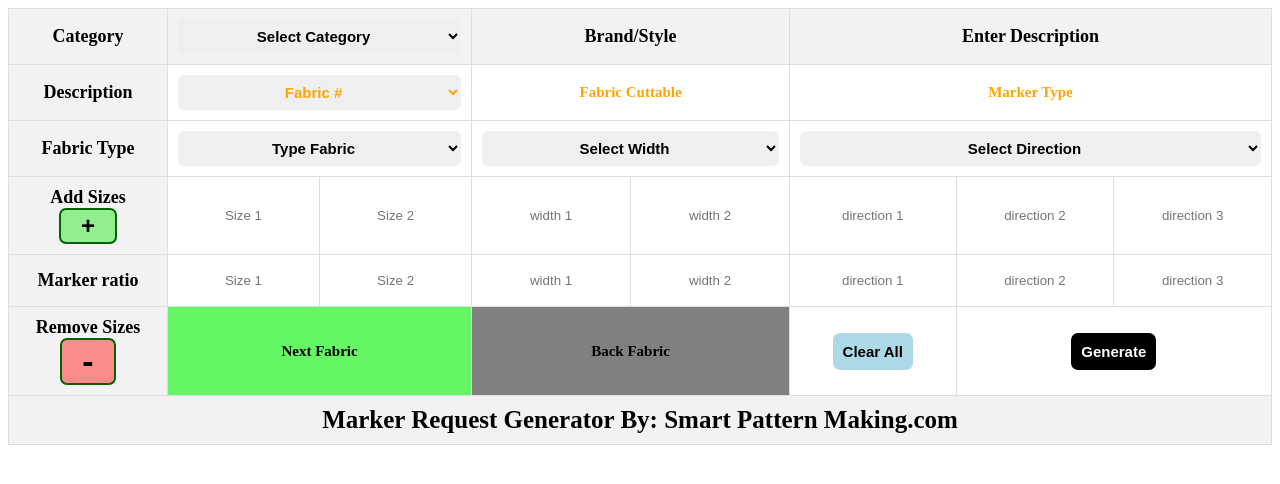
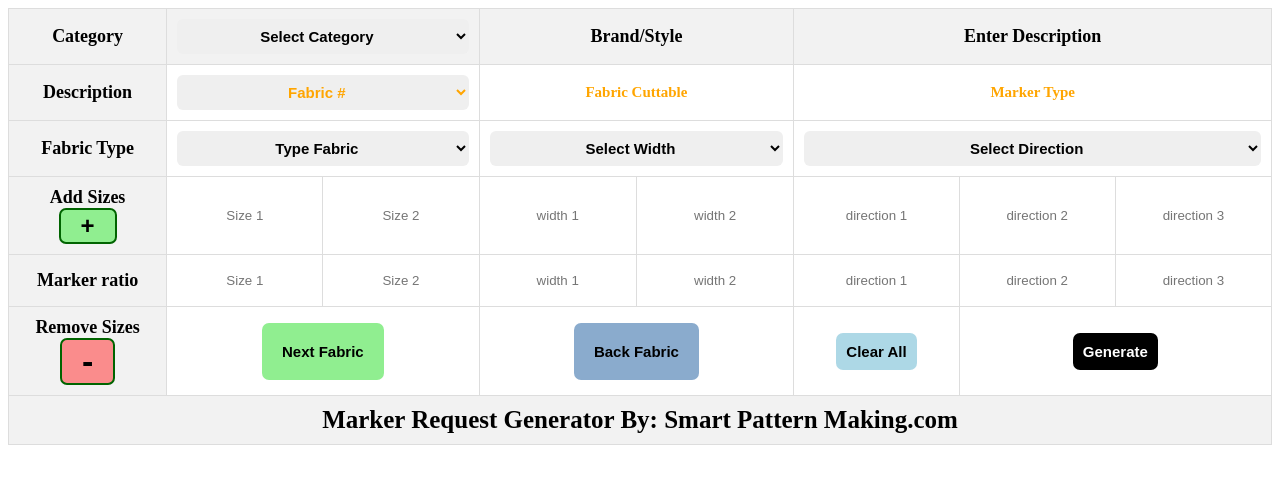
Before and after one commit to Priyanshu-Singh-1/Calculator, a plain HTML site: page index.html in a window 1280 px wide. Drawn offline with nearby package versions, Linux system fonts and the light colour scheme.

Commit message:
button css

```diff
--- a/index.html
+++ b/index.html
@@ -151,11 +151,11 @@
                                                 <button id="minus">-</button>
                                         </th>
                                         <td colspan="2" class="next_fabric">
-                                                Next Fabric
+                                                <button id="next_fabric">Next Fabric</button>
                                         </td>
 
                                         <td colspan="2" class="back_fabric">
-                                                Back Fabric
+                                                <button id="back_fabric">Back Fabric</button>
                                         </td>
                                         <td colspan="1" class="clear_all">
                                                 <button id="clear_all">Clear All</button>
--- a/style.css
+++ b/style.css
@@ -44,13 +44,6 @@
         font-weight: bold;
     }
 
-    .next_fabric{
-        background-color: rgb(100, 246, 100);
-    }
-
-    .back_fabric{
-        background-color: grey;
-    }
 
     #add{
         padding: 2px 20px;
@@ -115,6 +108,35 @@
         transition: 1s;
     }
 
+    #next_fabric{
+        padding: 20px;
+        border: none;
+        font-size: 15px;
+        font-weight: bold;
+        border-radius: 7px;
+        background-color: lightgreen;
+    }
+
+    #next_fabric:hover{
+        background-color: greenyellow;
+        transition: 1s;
+    }
+
+    #back_fabric{
+        padding: 20px;
+        border: none;
+        font-size: 15px;
+        font-weight: bold;
+        border-radius: 7px;
+        background-color: rgb(138, 171, 205);
+    }
+
+    #back_fabric:hover{
+        background-color: rgb(65, 74, 84);
+        transition: 1s;
+        color: white;
+    }
+
     .remove{
         background-color: red;
     }
@@ -122,6 +144,7 @@
     .footer{
         font-size: 25px;
         font-weight: bolder;
+
     }
 
     @media screen and (max-width: 600px) {
```
Also changed, not shown: js/script.js (+36 -0 lines).
